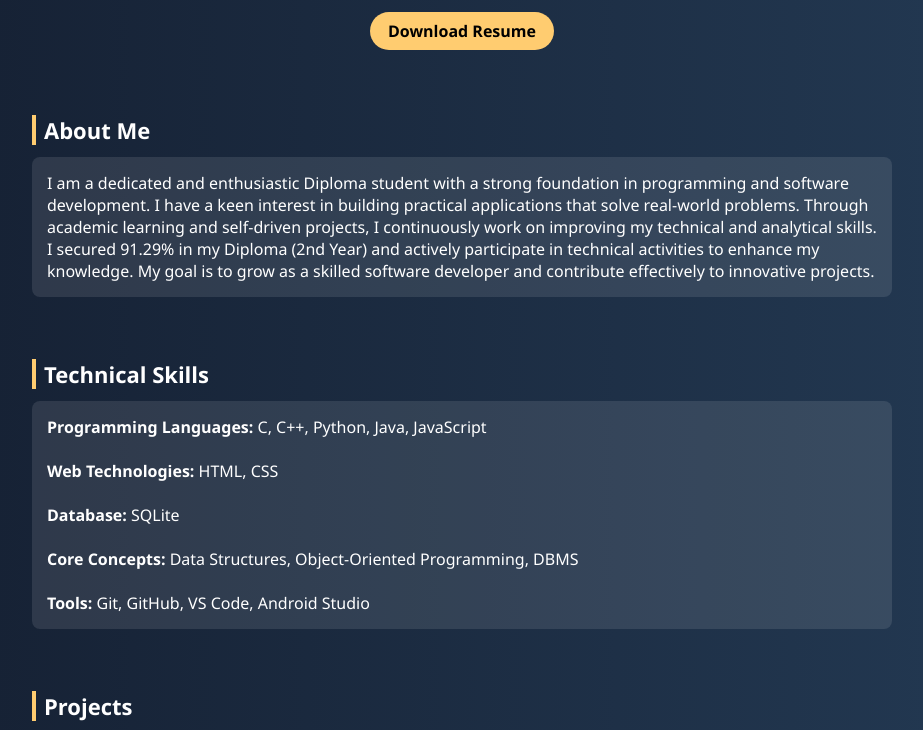
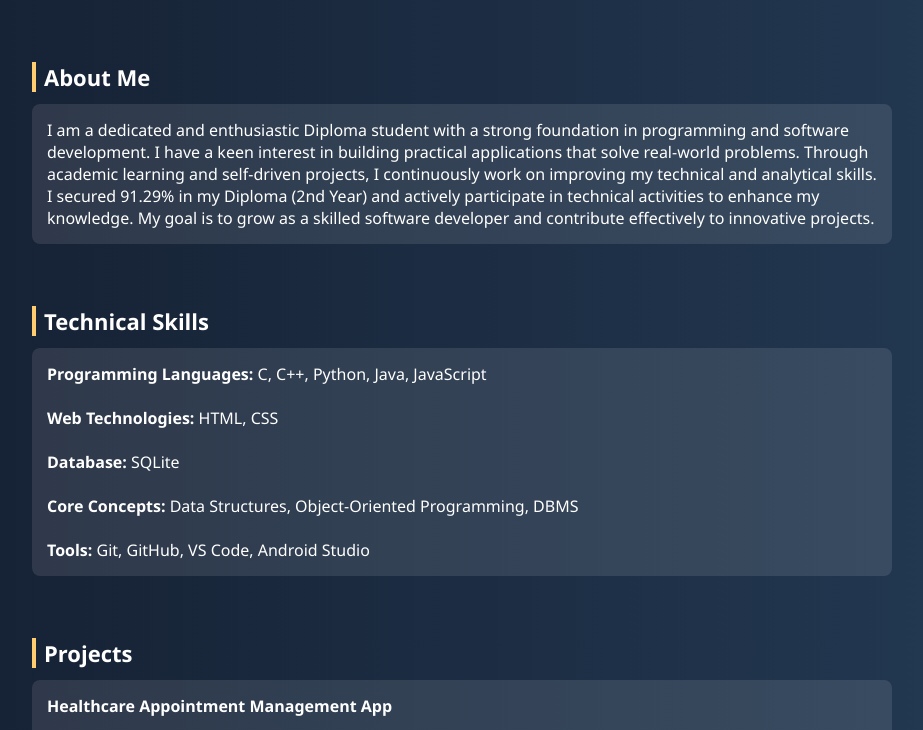
Before and after one commit to khanzainabshuaib/portfolio, a plain HTML site: page portfolio.html in a window 1280 px wide. Shown: the part 116-846 px from the top of the page, without its empty margins (178-1101 px from the left). Drawn offline with Linux system fonts and the light colour scheme.

Commit message:
Update portfolio.html

```diff
--- a/portfolio.html
+++ b/portfolio.html
@@ -77,7 +77,6 @@
 <header>
     <h1>Khan Zainab Mohammed Shuaib</h1>
     <p>Diploma Student | Aspiring Software Developer | Mumbai</p>
-    <a href="resume.pdf" class="btn">Download Resume</a>
 </header>
 
 <section>
@@ -150,4 +149,5 @@
 </footer>
 
 </body>
+
 </html>
```
